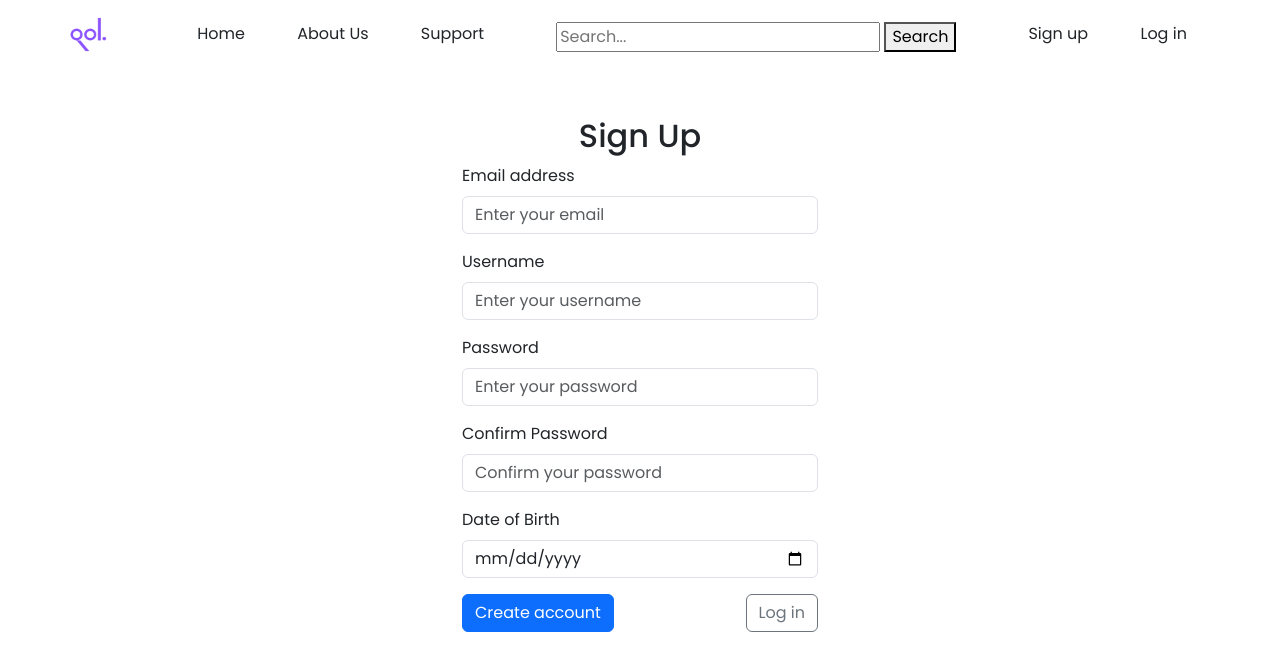
After one commit to Celian4862/web-dev-2, a PHP site: page /signup.php in a window 1280 px wide. The commit adds this page. Shown: the top 671 px of the page. Run offline with PHP 8.4, Linux system fonts and the light colour scheme.

Commit message:
Updated the website

```diff
--- a/about_us.php
+++ b/about_us.php
@@ -1,7 +1,7 @@
 <!DOCTYPE html>
 <html lang="en">
     <head>
-        <title>Build Your City Your Way</title>
+        <title>About Us - A&ccedil;a&iacute;</title>
         <?php require "./components/head/head.html"; ?>
     </head>
     <body>
@@ -10,6 +10,7 @@
             <h1>Build Your City, Your Way.</h1>
             <p id="tagline">Let everyone know where infrastructure development is needed.</p>
             <p>There has been a modern trend of large-scale unsustainable infrastructural projects catered more towards tourism and international appeal rather than livability and improvement. This has led to large spans of land that has either fallen into decay or left to collect dust due to a lack of either funding or attention. We believe that that has to change. This website intends that you will have a place to bring attention to any problems in your local area, whether it be cracked roads or overgrown trees, so that it may be dealt with accordingly to benefit the local populace.</p>
+            <p>In response to this, we created A&ccedil;a&iacute; &mdash; "Adaptive Community - Assisted Infrastructure" &mdash; </p>
         </div>
     </body>
 </html>
--- /dev/null
+++ b/add_account.php
@@ -0,0 +1 @@
+<?php
--- a/assets/css/style.css
+++ b/assets/css/style.css
@@ -60,7 +60,7 @@ p {
 
 .full-center {
     margin: 0;
-    position: absolute;
+    position: relative;
     top: 50%;
     left: 50%;
     -ms-transform: translate(-50%, -50%);
--- /dev/null
+++ b/signup.php
@@ -0,0 +1,47 @@
+<!DOCTYPE html>
+<html lang="en">
+    <head>
+        <title>Sign Up - A&ccedil;a&iacute;</title>
+        <?php require "./components/head/head.html"; ?>
+    </head>
+    <body style="font-family: Poppins, serif;">
+        <?php include "./components/nav/nav.html"; ?>
+        <div class="container mt-5">
+            <h2 class="text-center">Sign Up</h2>
+            <div class="row justify-content-center">
+                <div class="col-md-4">
+                    <form action="./add_account.php" method="POST">
+                        <div class="mb-3">
+                            <label for="email" class="form-label">Email address</label>
+                            <input type="email" class="form-control" id="email" placeholder="Enter your email">
+                        </div>
+                        <div class="mb-3">
+                            <label for="username" class="form-label">Username</label>
+                            <input type="text" class="form-control" id="username" placeholder="Enter your username">
+                        </div>
+                        <div class="mb-3">
+                            <label for="password" class="form-label">Password</label>
+                            <input type="password" class="form-control" id="password" placeholder="Enter your password">
+                        </div>
+                        <div class="mb-3">
+                            <label for="confirm-password" class="form-label">Confirm Password</label>
+                            <input type="password" class="form-control" id="confirm-password" placeholder="Confirm your password">
+                        </div>
+                        <div class="mb-3">
+                            <label for="dob" class="form-label">Date of Birth</label>
+                            <input type="date" class="form-control" id="dob">
+                        </div>
+                        <!-- <div class="mb-3">
+                            <label for="bio" class="form-label">Bio</label>
+                            <textarea class="form-control" id="bio" rows="3" placeholder="Tell us a little about yourself"></textarea>
+                        </div> -->
+                        <div class="d-flex justify-content-between">
+                            <button type="submit" class="btn btn-primary">Create account</button>
+                            <a href="./login.php" class="btn btn-outline-secondary">Log in</a>
+                        </div>
+                    </form>
+                </div>
+            </div>
+        </div>
+    </body>
+</html>
--- a/support.php
+++ b/support.php
@@ -1,7 +1,7 @@
 <!DOCTYPE html>
 <html lang="en">
     <head>
-        <title>Build Your City Your Way</title>
+        <title>Support - A&ccedil;a&iacute;</title>
         <?php require "./components/head/head.html"; ?>
     </head>
     <body>
```
Also changed, not shown: fpass.php (added, +10 -0 lines), index.php (+12 -1 lines), login.php (+4 -5 lines).
